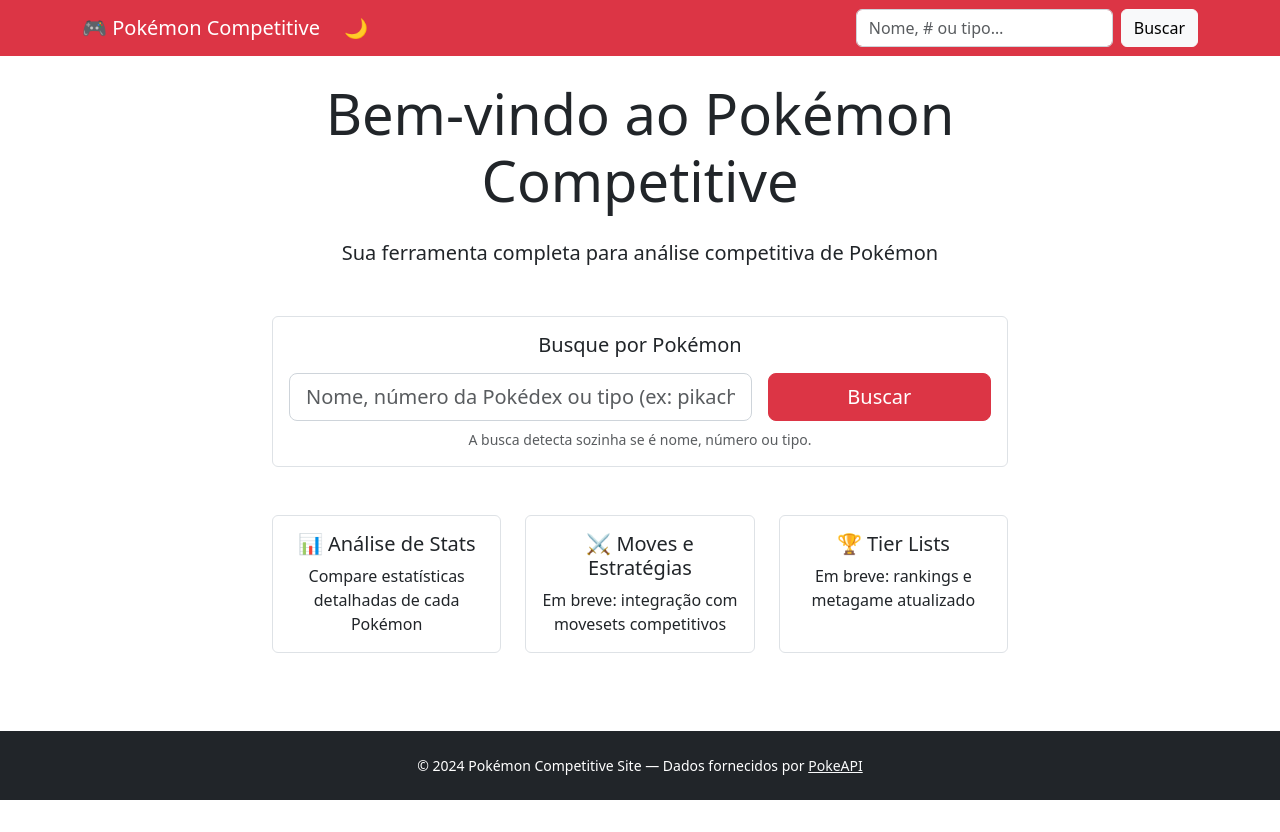
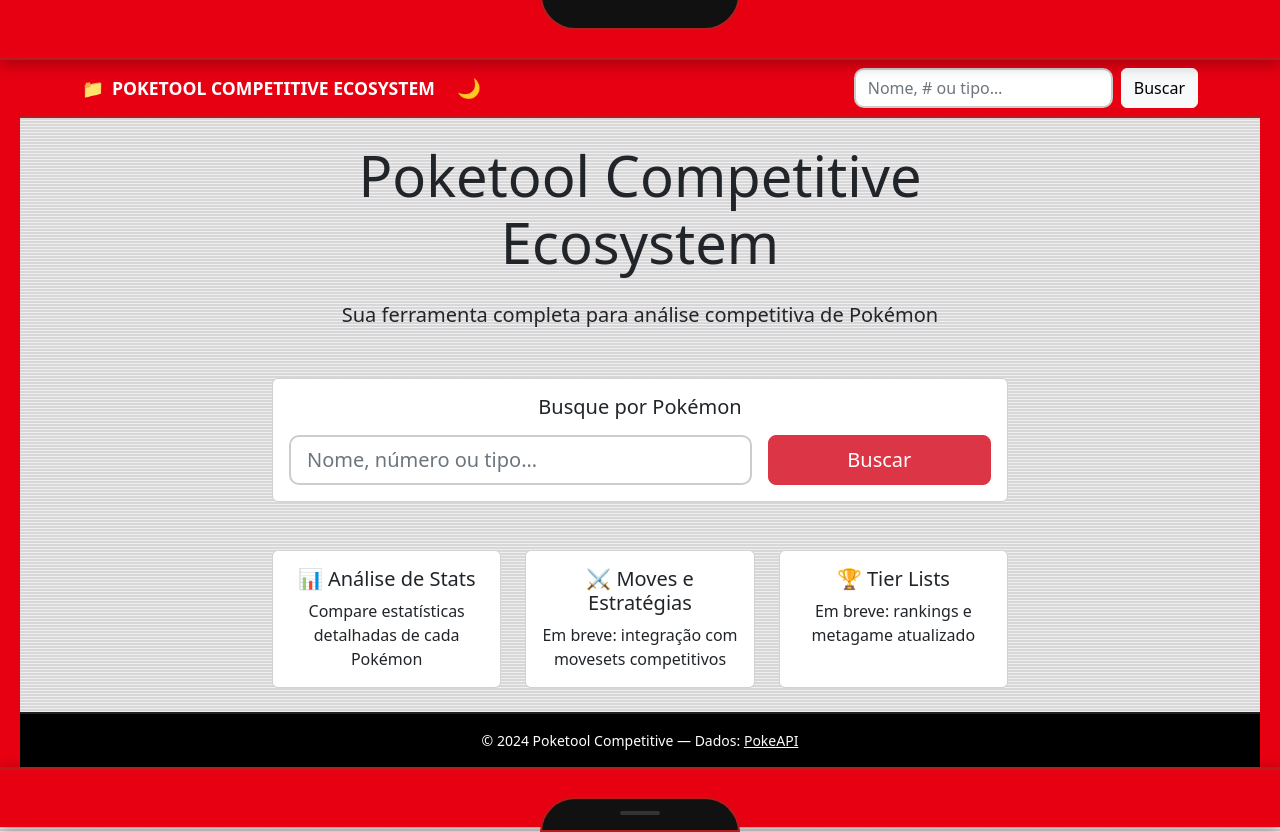
Before and after one commit to CristoferBernado/pokemon-competitive-tool, a Flask app: page / in a window 1280 px wide. Before the commit the page ends 800 px from the top, so only its background shows below. Run offline with Flask 3, Linux system fonts and the light colour scheme.

Commit message:
Alterações do loading e Dark Mode

```diff
--- a/app/routes.py
+++ b/app/routes.py
@@ -58,6 +58,8 @@ def search():
                 'sprite_url': p.sprite_url,
                 'official_artwork_url': p.official_artwork_url,
                 'generation': p.generation,
+                'hp': p.hp,
+                'attack': p.attack,
                 'detail_url': url_for('main.pokemon_detail', pokemon_id=p.id),
             }
             for p in all_pokemons
--- a/app/static/css/style.css
+++ b/app/static/css/style.css
@@ -1,298 +1,336 @@
 :root {
-    --bg-color: #ffffff;
+    --kalos-red: #e60012;
+    --kalos-red-dark: #b71c1c;
+    --kalos-teal-dark: #051d1d;
+    --kalos-teal-card: #122b2b;
+    --kalos-cyan: #4dd0e1;
+    --kalos-glow: rgba(77, 208, 225, 0.4);
+
+    --bg-color: var(--kalos-teal-dark);
+    --text-color: #ffffff;
+    --card-bg: var(--kalos-teal-card);
+    --border-color: rgba(77, 208, 225, 0.3);
+    --muted-text: #a0baba;
+}
+
+[data-theme="light"] {
+    --bg-color: #f0f0f0;
     --text-color: #212529;
     --card-bg: #ffffff;
-    --card-img-bg: #f2f2f2;
-    --poke-num-color: #919191;
-    --nav-bg: #dc3545;
-    --footer-bg: #212529;
-    --footer-text: #ffffff;
-    --border-color: #dee2e6;
-    --input-bg: #ffffff;
-    --input-border: #ced4da;
-    --input-text: #212529;
+    --border-color: rgba(0, 0, 0, 0.1);
+    --muted-text: #6c757d;
 }
 
-[data-theme="dark"] {
-    --bg-color: #121212;
-    --text-color: #e0e0e0;
-    --card-bg: #1e1e1e;
-    --card-img-bg: #2d2d2d;
-    --poke-num-color: #b0b0b0;
-    --nav-bg: #8b0000;
-    --footer-bg: #000000;
-    --footer-text: #e0e0e0;
-    --border-color: #333333;
-    --input-bg: #2d2d2d;
-    --input-border: #444444;
-    --input-text: #e0e0e0;
+body.pokedex-body {
+    background: var(--bg-color);
+    background-image: linear-gradient(rgba(18, 16, 16, 0) 50%, rgba(0, 0, 0, 0.1) 50%), linear-gradient(90deg, rgba(255, 0, 0, 0.01), rgba(0, 255, 0, 0.005), rgba(0, 0, 255, 0.01));
+    background-size: 100% 3px, 3px 100%;
+    min-height: 100vh;
+    display: flex;
+    flex-direction: column;
+    color: var(--text-color);
+    overflow-x: hidden;
 }
 
-body {
-    background-color: var(--bg-color);
-    color: var(--text-color);
-    transition: background-color 0.3s, color 0.3s;
+/* Kalos Bezels */
+.pokedex-bezel {
+    background-color: var(--kalos-red);
+    height: 60px;
+    position: relative;
+    box-shadow: 0 4px 15px rgba(0, 0, 0, 0.3);
+    z-index: 1000;
 }
 
-.navbar {
-    background-color: var(--nav-bg) !important;
+.pokedex-bezel.top {
+    border-bottom: 3px solid var(--kalos-red-dark);
 }
 
-.site-footer {
-    background-color: var(--footer-bg) !important;
-    color: var(--footer-text) !important;
+.pokedex-bezel.bottom {
+    border-top: 3px solid var(--kalos-red-dark);
 }
 
-.card {
-    background-color: var(--card-bg);
-    border-color: var(--border-color);
-    color: var(--text-color);
+.bezel-inner {
+    max-width: 1200px;
+    margin: 0 auto;
+    height: 100%;
+    position: relative;
+    display: flex;
+    justify-content: center;
+    align-items: center;
 }
 
-.form-control {
-    background-color: var(--input-bg);
-    border-color: var(--input-border);
-    color: var(--input-text);
+.camera-dot { width: 6px; height: 6px; background: #222; border-radius: 50%; position: absolute; top: 10px; }
+.cutout-top, .cutout-bottom { position: absolute; width: 200px; height: 35px; background: #111; border: 2px solid var(--kalos-red-dark); }
+.cutout-top { top: -5px; border-radius: 0 0 100px 100px; }
+.cutout-bottom { bottom: -5px; border-radius: 100px 100px 0 0; }
+.charge-port { width: 40px; height: 4px; background: #333; border-radius: 2px; position: absolute; bottom: 12px; }
+
+/* Side Bezels Wrapper */
+.pokedex-device-body {
+    border-left: 20px solid var(--kalos-red);
+    border-right: 20px solid var(--kalos-red);
+    position: relative;
 }
 
-.form-control:focus {
-    background-color: var(--input-bg);
-    color: var(--input-text);
+/* Screen Area */
+.pokedex-screen {
+    flex-grow: 1;
+    display: flex;
+    flex-direction: column;
 }
 
-/* Overlay de carregamento na busca */
+/* Navbar & Footer tweaks */
+.pokedex-navbar {
+    background-color: var(--kalos-red) !important;
+    border-bottom: 2px solid var(--kalos-red-dark);
+}
+
+.navbar-brand {
+    font-weight: 800;
+    text-transform: uppercase;
+    font-size: 1.1rem;
+}
+
+.pokedex-footer {
+    background-color: #000 !important;
+    border-top: 2px solid #222;
+}
+
+/* Fullscreen Loading Overlay */
 .page-loading {
     position: fixed;
     inset: 0;
-    z-index: 2000;
+    z-index: 9999;
     display: flex;
     align-items: center;
     justify-content: center;
-    pointer-events: all;
-}
-
-.page-loading.d-none {
-    display: none !important;
 }
 
 .page-loading-backdrop {
     position: absolute;
     inset: 0;
-    background: rgba(0, 0, 0, 0.5);
-    backdrop-filter: blur(2px);
-}
-
-[data-theme="light"] .page-loading-backdrop {
-    background: rgba(255, 255, 255, 0.72);
+    background: rgba(0, 0, 0, 0.9);
+    backdrop-filter: blur(10px);
 }
 
 .page-loading-panel {
     position: relative;
+    background: var(--kalos-red);
+    border: 4px solid var(--kalos-red-dark);
+    border-radius: 30px;
+    padding: 3rem;
+    box-shadow: 0 0 50px rgba(230, 0, 18, 0.4);
     text-align: center;
-    padding: 3rem 4rem;
-    background: var(--card-bg);
-    border-radius: 20px;
-    box-shadow: 0 12px 40px rgba(0, 0, 0, 0.2);
-    color: var(--text-color);
 }
 
-.page-loading-text {
-    font-weight: 700;
-    color: var(--text-color);
-    letter-spacing: 0.5px;
-    text-shadow: 0 2px 4px rgba(0,0,0,0.1);
-}
-
-/* Pokeball Animation */
-.pokeball-container {
-    display: flex;
-    justify-content: center;
-    align-items: center;
-    margin-bottom: 1.5rem;
-}
-
+/* Pokeball inside loading */
+.pokeball-container { display: flex; justify-content: center; margin-bottom: 1.5rem; }
+/* Interactive Loading Pokeball */
 .pokeball {
     position: relative;
-    width: 80px;
-    height: 80px;
-    background: linear-gradient(to bottom, #ef5350 50%, #fff 50%);
-    border: 4px solid #333;
+    width: 100px;
+    height: 100px;
+    background: #fff;
+    border: 5px solid #333;
     border-radius: 50%;
     overflow: hidden;
-    box-shadow: inset -4px 4px 0 rgba(0, 0, 0, 0.1);
-    animation: rotatePokeball 1.2s cubic-bezier(0.4, 0, 0.2, 1) infinite;
+    box-shadow: inset -5px 5px 0 0 rgba(0,0,0,0.1), 0 0 20px rgba(230, 0, 18, 0.3);
+    animation: rotatePokeball 2.5s linear infinite;
 }
 
 .pokeball::before {
     content: "";
     position: absolute;
-    top: calc(50% - 4px);
+    top: 0;
+    left: 0;
     width: 100%;
-    height: 8px;
-    background: #333;
+    height: 50%;
+    background: #ef5350;
+    border-bottom: 5px solid #333;
 }
 
-.pokeball-container::after {
+.pokeball::after {
     content: "";
     position: absolute;
-    width: 24px;
-    height: 24px;
+    top: 50%;
+    left: 50%;
+    width: 30px;
+    height: 30px;
     background: #fff;
-    border: 4px solid #333;
+    border: 5px solid #333;
     border-radius: 50%;
     z-index: 10;
-    box-shadow: 0 0 0 4px #fff, 0 0 0 6px #333;
-    animation: pulseButton 1s ease-in-out infinite alternate;
+    box-shadow: 0 0 0 5px #fff, 0 0 0 10px #333;
+    /* Combine translate with pulse animation */
+    animation: buttonPulse 1s ease-in-out infinite;
 }
 
 @keyframes rotatePokeball {
-    0% { transform: rotate(0deg); }
-    100% { transform: rotate(360deg); }
+    from { transform: rotate(0deg); }
+    to { transform: rotate(360deg); }
 }
 
-@keyframes pulseButton {
-    from { transform: scale(1); }
-    to { transform: scale(1.1); }
+@keyframes buttonPulse {
+    0%, 100% {
+        transform: translate(-50%, -50%) scale(1);
+        background: #fff;
+    }
+    50% {
+        transform: translate(-50%, -50%) scale(1.2);
+        background: #ffeb3b; /* Cyber yellow flash */
+        box-shadow: 0 0 15px #ffeb3b, 0 0 0 5px #fff, 0 0 0 10px #333;
+    }
 }
 
-/* Pokemon Card Redesign */
+/* Digital Tech Cards */
 .pokemon-card {
-    border: none !important;
-    background: transparent !important;
-    transition: transform 0.3s;
     text-decoration: none;
     color: inherit;
     display: block;
+    margin-bottom: 25px;
 }
 
 .pokemon-card:hover {
     transform: translateY(-5px);
-    color: inherit;
 }
 
-.pokemon-card .card-img-top {
-    background-color: var(--card-img-bg);
-    border-radius: 15px;
+.pokemon-card .card {
+    background: var(--card-bg) !important;
+    border: 2px solid var(--border-color) !important;
+    border-radius: 20px !important;
     padding: 20px;
-    height: 200px;
-    width: 100%;
-    object-fit: contain;
-    transition: background-color 0.3s;
+    text-align: center;
+    transition: all 0.3s ease;
+    min-height: 420px;
+    display: flex;
+    flex-direction: column;
+    align-items: center;
+    box-shadow: 0 0 15px rgba(0,0,0,0.3);
 }
 
-.pokemon-card .card-body {
-    padding: 10px 5px;
+.pokemon-card:hover .card {
+    border-color: var(--kalos-cyan) !important;
+    box-shadow: 0 0 25px var(--kalos-glow);
+}
+
+/* Portrait Container (Simplified) */
+.pokemon-portrait-wrapper {
+    width: 180px;
+    height: 180px;
+    display: flex;
+    align-items: center;
+    justify-content: center;
+    position: relative;
+    margin-bottom: 10px;
+}
+
+.pokemon-portrait-wrapper img {
+    width: 100%;
+    height: 100%;
+    object-fit: contain;
+    z-index: 2;
+    filter: drop-shadow(0 0 10px rgba(77, 208, 225, 0.2));
+}
+
+.card-decoration-diamond {
+    position: absolute;
+    top: 15px;
+    right: 15px;
+    width: 15px;
+    height: 15px;
+    border: 2px solid var(--kalos-cyan);
+    transform: rotate(45deg);
+    opacity: 0.5;
+}
+
+.pokemon-name {
+    font-family: 'Segoe UI', Roboto, sans-serif;
+    font-weight: 800;
+    font-size: 1.6rem;
+    margin-bottom: 10px;
+    letter-spacing: 1px;
+    color: var(--text-color) !important;
 }
 
 .pokemon-id {
-    color: var(--poke-num-color);
+    font-size: 0.85rem;
     font-weight: 700;
-    font-size: 0.85rem;
-    margin-bottom: 2px;
+    color: var(--kalos-cyan);
+    margin-bottom: 5px;
+    opacity: 0.9;
 }
 
-.pokemon-name {
-    font-weight: 800;
-    font-size: 1.5rem;
-    margin-bottom: 8px;
-    color: var(--text-color);
-    line-height: 1.2;
+/* Type Pills */
+.pokemon-types-container {
+    display: flex;
+    justify-content: center;
+    gap: 8px;
+    margin-bottom: 20px;
 }
 
-/* Tipos */
-.pokemon-types-container {
-    display: flex;
-    flex-wrap: wrap;
-    gap: 0.5rem;
+.type-badge-pill {
+    padding: 5px 14px;
+    border-radius: 5px;
+    font-size: 0.75rem;
+    font-weight: 800;
+    text-transform: uppercase;
+    display: inline-block;
+    margin: 2px;
+    color: #fff !important;
+    background-color: #777; /* Fallback */
+    border: none;
+    box-shadow: 0 2px 4px rgba(0,0,0,0.1);
 }
 
-span.type-badge {
-    display: inline-block;
-    font-size: 0.75rem;
-    font-weight: 600;
-    padding: 4px 12px;
-    border-radius: 5px;
-    color: #fff !important;
-    min-width: 85px;
-    text-align: center;
-    text-transform: capitalize;
-}
+/* Specific Type Colors !important to override any generic theme defaults */
+.type-grass    { background-color: #9bcc50 !important; color: #212529 !important; } /* Dark text on light green */
+.type-fire     { background-color: #fd7d24 !important; color: #fff !important; }
+.type-water    { background-color: #4592c4 !important; color: #fff !important; }
+.type-bug      { background-color: #729f3f !important; color: #fff !important; }
+.type-normal   { background-color: #a4acaf !important; color: #212529 !important; }
+.type-poison   { background-color: #b97fc9 !important; color: #fff !important; }
+.type-electric { background-color: #eed535 !important; color: #212529 !important; }
+.type-ground   { background-color: #f7de3f !important; color: #212529 !important; }
+.type-fairy    { background-color: #fdb9e9 !important; color: #212529 !important; }
+.type-fighting { background-color: #d56723 !important; color: #fff !important; }
+.type-psychic  { background-color: #f366b9 !important; color: #fff !important; }
+.type-rock     { background-color: #a38c21 !important; color: #fff !important; }
+.type-steel    { background-color: #9eb7b8 !important; color: #212529 !important; }
+.type-ice      { background-color: #51c4e7 !important; color: #212529 !important; }
+.type-ghost    { background-color: #7b62a3 !important; color: #fff !important; }
+.type-dragon   { background-color: #f16e57 !important; color: #fff !important; }
+.type-flying   { background-color: #3dc7ef !important; color: #212529 !important; }
+.type-dark     { background-color: #707070 !important; color: #fff !important; }
 
-/* Colors from image and common PokeAPI types */
-.type-normal { background-color: #A8A878 !important; }
-.type-fire { background-color: #F08030 !important; }
-.type-water { background-color: #6890F0 !important; }
-.type-electric { background-color: #F8D030 !important; color: #333 !important; }
-.type-grass { background-color: #78C850 !important; }
-.type-ice { background-color: #98D8D8 !important; color: #333 !important; }
-.type-fighting { background-color: #C03028 !important; }
-.type-poison { background-color: #A040A0 !important; }
-.type-ground { background-color: #E0C068 !important; color: #333 !important; }
-.type-flying { background-color: #A890F0 !important; }
-.type-psychic { background-color: #F85888 !important; }
-.type-bug { background-color: #A8B820 !important; }
-.type-rock { background-color: #B8A038 !important; }
-.type-ghost { background-color: #705898 !important; }
-.type-dragon { background-color: #7038F8 !important; }
-.type-dark { background-color: #705848 !important; }
-.type-steel { background-color: #B8B8D0 !important; color: #333 !important; }
-.type-fairy { background-color: #EE99AC !important; color: #333 !important; }
+/* Removed: Stats Row & Region Marker as per user request */
 
-/* Stats progress bars */
-.progress {
-    height: 25px;
-    background-color: var(--card-img-bg);
+/* Inputs */
+.form-control {
+    background: #ffffff !important;
+    border: 2px solid #ccc !important;
+    color: #000000 !important;
     border-radius: 10px;
 }
 
-.stat-item label {
-    font-weight: bold;
-    margin-bottom: 5px;
-    display: inline-block;
+.form-control::placeholder {
+    color: #6c757d !important;
 }
 
-/* Theme Toggle Button Styles */
-.theme-toggle-btn {
-    background: transparent;
-    border: none;
-    color: white;
-    font-size: 1.2rem;
-    display: flex;
-    align-items: center;
-    justify-content: center;
-    width: 40px;
-    height: 40px;
-    border-radius: 50%;
-    transition: background 0.2s;
-    cursor: pointer;
+.form-control:focus {
+    background: #ffffff !important;
+    border-color: var(--kalos-cyan) !important;
+    box-shadow: 0 0 10px var(--kalos-glow) !important;
+    color: #000000 !important;
 }
 
-.theme-toggle-btn:hover {
-    background: rgba(255, 255, 255, 0.1);
+/* Theme Toggle */
+.theme-toggle-btn { color: #fff; background: none; border: none; font-size: 1.2rem; cursor: pointer; }
+
+/* Details Page Fixes */
+.progress { height: 10px; background: rgba(255,255,255,0.1); border-radius: 5px; }
+.progress-bar { background-color: var(--kalos-cyan); box-shadow: 0 0 10px var(--kalos-glow); }
+.list-group-item { background: transparent !important; color: #fff !important; border-color: rgba(255,255,255,0.1) !important; }
+
+.text-muted {
+    color: var(--muted-text) !important;
 }
-
-/* Pagination visibility for type search */
-#search-pagination-root:not(.d-none) {
-    display: flex !important;
-}
-
-#search-pagination-summary:not(.d-none) {
-    display: block !important;
-}
-
-/* Common link adjustment */
-.page-link {
-    background-color: var(--input-bg);
-    border-color: var(--border-color);
-    color: var(--text-color);
-}
-
-.page-item.active .page-link {
-    background-color: var(--nav-bg);
-    border-color: var(--nav-bg);
-}
-
-.page-item.disabled .page-link {
-    background-color: var(--input-bg);
-    color: var(--poke-num-color);
-}
--- a/app/templates/base.html
+++ b/app/templates/base.html
@@ -3,7 +3,7 @@
 <head>
     <meta charset="UTF-8">
     <meta name="viewport" content="width=device-width, initial-scale=1.0">
-    <title>{% block title %}Pokémon Competitive Site{% endblock %}</title>
+    <title>{% block title %}Poketool Competitive Ecosystem{% endblock %}</title>
     <link href="https://cdn.jsdelivr.net/npm/bootstrap@5.3.0/dist/css/bootstrap.min.css" rel="stylesheet">
     <link rel="stylesheet" href="{{ url_for('static', filename='css/style.css') }}">
     <script>
@@ -13,7 +13,7 @@
         })();
     </script>
 </head>
-<body class="d-flex flex-column min-vh-100">
+<body class="d-flex flex-column min-vh-100 pokedex-body">
     <div id="page-loading" class="page-loading d-none" aria-live="polite" aria-busy="false" role="status">
         <div class="page-loading-backdrop"></div>
         <div class="page-loading-panel">
@@ -23,10 +23,20 @@
             <p class="page-loading-text mb-0 mt-3">Buscando Pokémon…</p>
         </div>
     </div>
-    <nav class="navbar navbar-expand-lg navbar-dark bg-danger flex-shrink-0">
+
+    <!-- Kalos Pokedex Top Bezel -->
+    <div class="pokedex-bezel top">
+        <div class="bezel-inner">
+            <div class="camera-dot"></div>
+            <div class="cutout-top"></div>
+        </div>
+    </div>
+
+    <div class="pokedex-device-body flex-grow-1 d-flex flex-column">
+        <nav class="navbar navbar-expand-lg navbar-dark flex-shrink-0 pokedex-navbar">
             <div class="container">
-            <a class="navbar-brand" href="{{ url_for('main.index') }}">
-                🎮 Pokémon Competitive
+                <a class="navbar-brand d-flex align-items-center gap-2" href="{{ url_for('main.index') }}">
+                    <span class="brand-icon">📁</span> Poketool Competitive Ecosystem
                 </a>
                 <div class="d-flex align-items-center">
                     <button id="theme-toggle" class="theme-toggle-btn me-2" title="Alternar Tema">
@@ -45,15 +55,26 @@
             </div>
         </nav>
 
-    <main class="container mt-4 flex-grow-1">
+        <div class="pokedex-screen flex-grow-1">
+            <main class="container py-4">
                 {% block content %}{% endblock %}
             </main>
+        </div>
 
-    <footer class="site-footer bg-dark text-white text-center mt-auto">
-        <div class="container py-4">
-            <p class="mb-0 small">&copy; 2024 Pokémon Competitive Site — Dados fornecidos por <a class="link-light text-decoration-underline" href="https://pokeapi.co/" rel="noopener noreferrer" target="_blank">PokeAPI</a></p>
+        <footer class="site-footer text-white text-center mt-auto pokedex-footer">
+            <div class="container py-3">
+                <p class="mb-0 small">&copy; 2024 Poketool Competitive — Dados: <a class="link-light text-decoration-underline" href="https://pokeapi.co/" rel="noopener noreferrer" target="_blank">PokeAPI</a></p>
             </div>
         </footer>
+    </div>
+
+    <!-- Kalos Pokedex Bottom Bezel -->
+    <div class="pokedex-bezel bottom">
+        <div class="bezel-inner">
+            <div class="cutout-bottom"></div>
+            <div class="charge-port"></div>
+        </div>
+    </div>
 
     <script src="https://cdn.jsdelivr.net/npm/bootstrap@5.3.0/dist/js/bootstrap.bundle.min.js"></script>
     <script src="{{ url_for('static', filename='js/main.js') }}"></script>
--- a/app/templates/index.html
+++ b/app/templates/index.html
@@ -5,24 +5,23 @@
 {% block content %}
 <div class="row">
     <div class="col-md-8 offset-md-2 text-center">
-        <h1 class="display-4 mb-4">Bem-vindo ao Pokémon Competitive</h1>
+        <h1 class="display-4 mb-4">Poketool Competitive Ecosystem</h1>
         <p class="lead">Sua ferramenta completa para análise competitiva de Pokémon</p>
 
-        <div class="card mt-5">
+        <div class="card mt-5 pokedex-search-card">
             <div class="card-body">
                 <h5 class="card-title">Busque por Pokémon</h5>
                 <form action="{{ url_for('main.search') }}" method="get" class="mt-3 home-search-form site-search-form">
                     <div class="row g-3 align-items-stretch justify-content-center">
                         <div class="col-12 col-lg-8">
                             <input type="text" class="form-control form-control-lg"
-                                   name="q" placeholder="Nome, número da Pokédex ou tipo (ex: pikachu, 25, water)…"
+                                   name="q" placeholder="Nome, número ou tipo…"
                                    autocomplete="off">
                         </div>
                         <div class="col-12 col-lg-4 d-grid">
                             <button type="submit" class="btn btn-danger btn-lg home-search-btn">Buscar</button>
                         </div>
                     </div>
-                    <p class="text-muted small mt-2 mb-0">A busca detecta sozinha se é nome, número ou tipo.</p>
                 </form>
             </div>
         </div>
```
Also changed, not shown: app/models/pokemon.py (+11 -0 lines), app/static/js/type_search_pagination.js (+9 -8 lines), app/templates/search_results.html (+12 -6 lines). Lines whose indentation alone changed are shown as unchanged.
